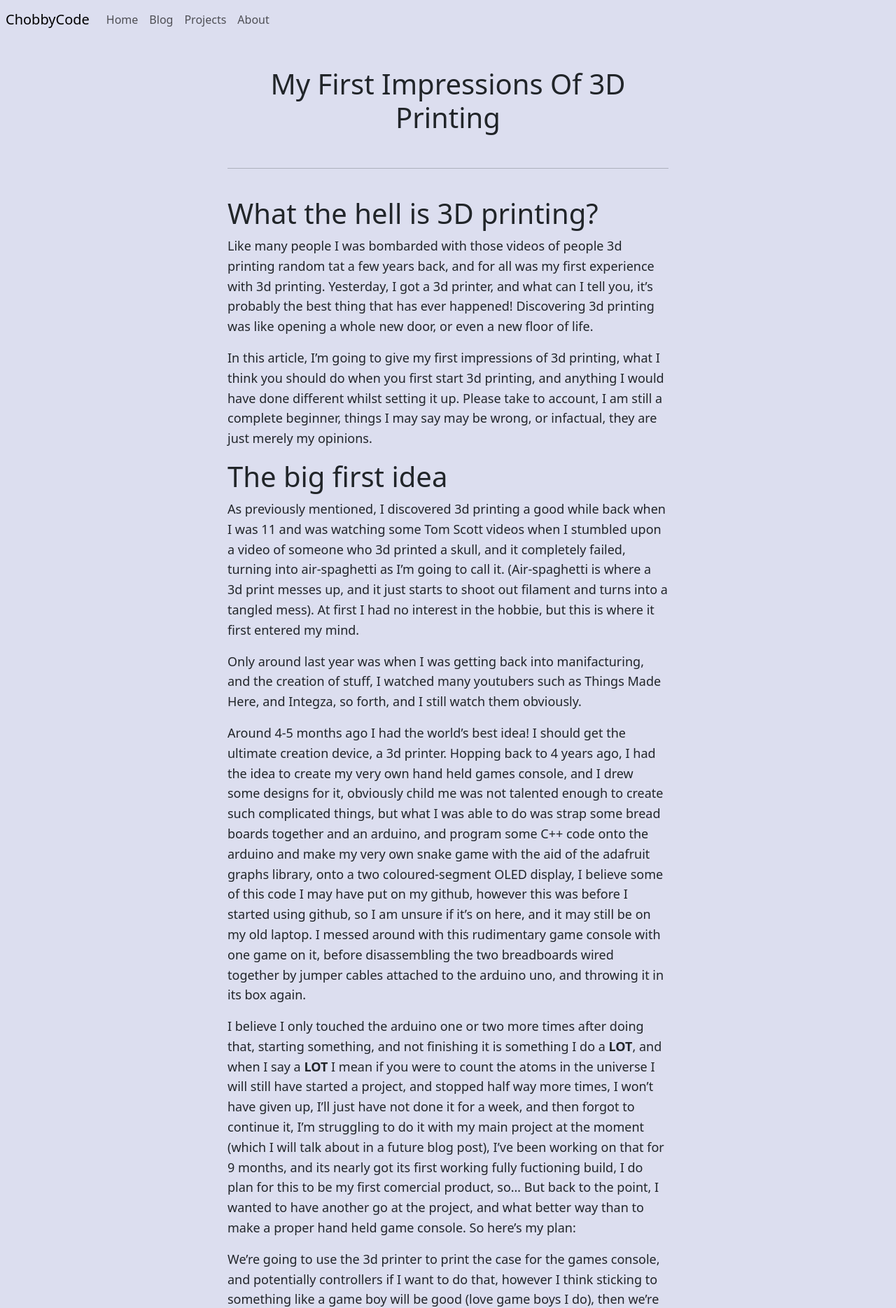
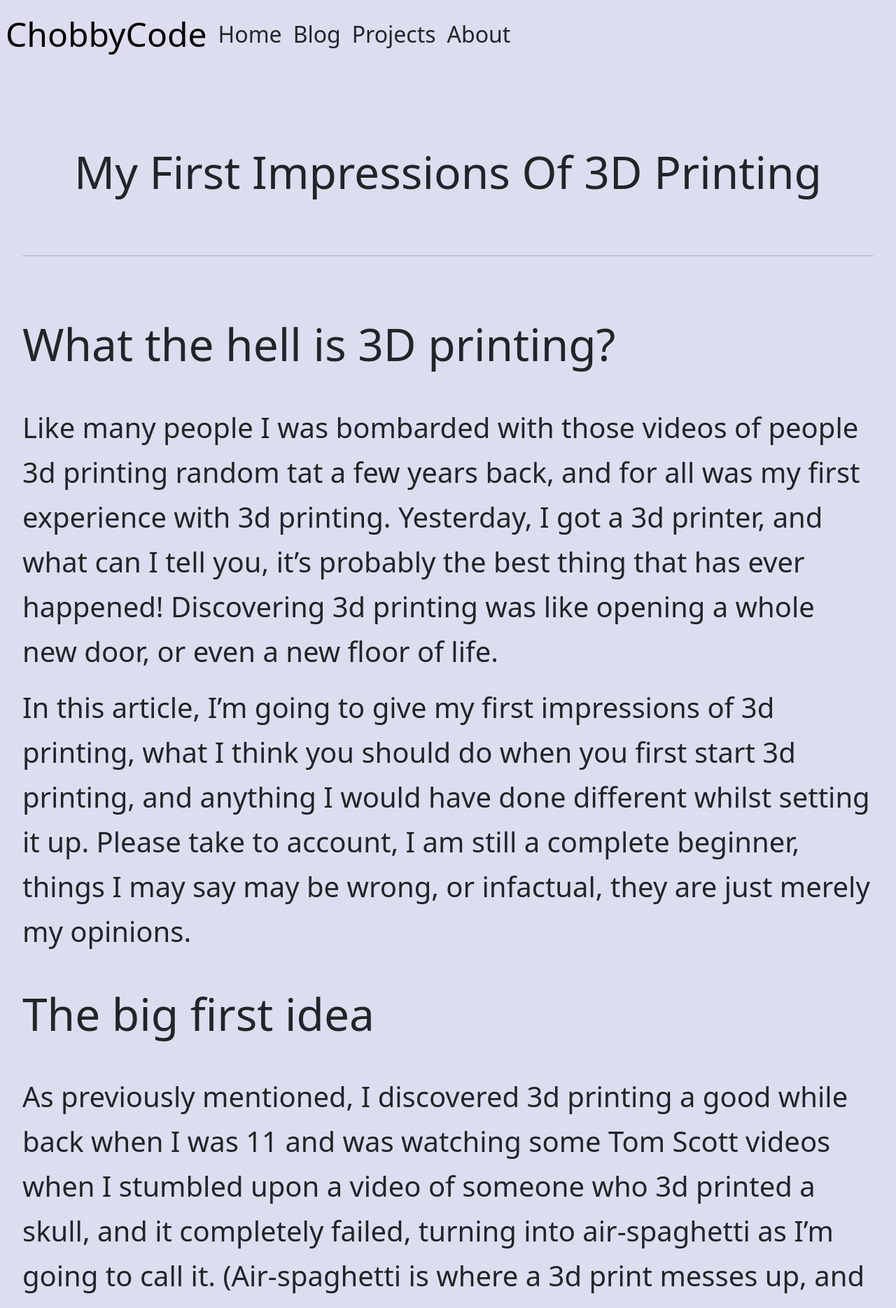
Before and after one commit to ChobbyCode/ChobbyCode.github.io, a Jekyll site: the page built from _posts/2024-12-26-3d-printing.md, in a window 1280 px wide. Shown: the top 1869 px of the page at 70% size. Built offline with Jekyll 4.4.1, drawn with Linux system fonts in a browser that asks for light colours; some of the changed text lies outside the part shown.

Commit message:
Fixed some stuff I didn't like, and made it more mobile friendly

```diff
--- a/_config.yml
+++ b/_config.yml
@@ -18,13 +18,13 @@
 # You can create any custom variable you would like, and they will be accessible
 # in the templates via {{ site.myvariable }}.
 
-title: Your awesome title
-email: techplainbuisness@gmail.com
+title: ChobbyCode
+email: jacobhadfield99@gmail.com
 description: >- # this means to ignore newlines until "baseurl:"
 
 baseurl: "" # the subpath of your site, e.g. /blog
 url: "" # the base hostname & protocol for your site, e.g. http://example.com
-twitter_username:
+twitter_username: Chobby98
 github_username: ChobbyCode
 
 # Build settings
--- a/_includes/NavBar.html
+++ b/_includes/NavBar.html
@@ -1,14 +1,13 @@
-<nav class="navbar navbar-expand-lg">
+<nav class="navbar navbar-expand-lg position-fixed" style="top: 0;">
   <a class="navbar-brand ps-2" href="/">ChobbyCode</a>
-  <button class="navbar-toggler" type="button" data-toggle="collapse" data-target="#navbarNav" aria-controls="navbarNav" aria-expanded="false" aria-label="Toggle navigation">
+  <!-- <button class="navbar-toggler" type="button" data-toggle="collapse" data-target="#navbarNav" aria-controls="navbarNav" aria-expanded="false" aria-label="Toggle navigation">
     <span class="navbar-toggler-icon"></span>
-  </button>
-  <div class="collapse navbar-collapse" id="navbarNav">
-    <ul class="navbar-nav">
+  </button> -->
+  <div class="navbar" id="navbarNav">
       <li class="nav-item active">
         <a class="nav-link" href="/">Home</a>
       </li>
-      <li class="nav-item active">
+        <li class="nav-item active">
         <a class="nav-link" href="/blog">Blog</a>
       </li>
       <li class="nav-item active">
@@ -17,6 +16,5 @@
       <li class="nav-item active">
         <a class="nav-link" href="/about">About</a>
       </li>
-    </ul>
   </div>
 </nav>
--- a/_layouts/post.html
+++ b/_layouts/post.html
@@ -19,15 +19,11 @@
         {{ content }}
       </section>
 
-      <section class="h6 mt-5 text-muted text-center">
-        Written by Jacob (ChobbyCode) on {{ page.date }}
+      <section class="h6 mt-5 text-muted text-center date-written">
+        Written by Jacob Hadfield on the {{ page.date | date: "%A the %d of %B, %Y" }}
       </section>
-      <section class="h6 mt-2 text-muted text-center">
-        Made with
-        <svg onclick="alert('I listen to too much music :| I am listening to music whilst writing this!')" xmlns="http://www.w3.org/2000/svg" width="16" height="16" fill="currentColor" class="bi bi-spotify" viewBox="0 0 16 16">
-          <path d="M8 0a8 8 0 1 0 0 16A8 8 0 0 0 8 0m3.669 11.538a.5.5 0 0 1-.686.165c-1.879-1.147-4.243-1.407-7.028-.77a.499.499 0 0 1-.222-.973c3.048-.696 5.662-.397 7.77.892a.5.5 0 0 1 .166.686m.979-2.178a.624.624 0 0 1-.858.205c-2.15-1.321-5.428-1.704-7.972-.932a.625.625 0 0 1-.362-1.194c2.905-.881 6.517-.454 8.986 1.063a.624.624 0 0 1 .206.858m.084-2.268C10.154 5.56 5.9 5.419 3.438 6.166a.748.748 0 1 1-.434-1.432c2.825-.857 7.523-.692 10.492 1.07a.747.747 0 1 1-.764 1.288"/>
-        </svg>
-        in the United Kingdom.
+      <section class="h6 mt-2 text-muted text-center date-written">
+        <a href="https://github.com/ChobbyCode/ChobbyCode.github.io/issues" class="text-muted">Discuss this post on Github</a>
       </section>
     </div>
 
--- a/index.html
+++ b/index.html
@@ -5,5 +5,5 @@ layout: default
 
 
 <script>
-  window.location.replace("https://chobbycode.github.io/blog");
+  window.location.replace("/blog");
 </script>
--- a/styles.css
+++ b/styles.css
@@ -8,24 +8,16 @@ li {
   display: inline-block;
 }
 
+.nav-item {
+  margin-right: 1rem;
+}
+
 section {
   padding-bottom: 1.5rem;
 }
 
-.content {
-  margin: 40px auto;
-  max-width: 650px;
-  line-height: 1.6;
-  font-size: 18px;
-  color: inherit;
-  padding: 0 10px;
-  min-height: 100vh;
-}
-
 .blog-post {
   padding: 1rem;
-  max-height: 10rem;
-  min-height: 10rem;
   border-bottom: solid 1px #4D4D4D;
 }
 
@@ -43,3 +35,55 @@ section {
 .name-spot {
   margin-bottom: 4rem;
 }
+
+@media (max-width: 1500px) {
+  .content {
+    margin: 1rem auto;
+    max-width: 100%;
+    line-height: 1.6;
+    font-size: 2.5rem;
+    color: inherit;
+    padding-left: 2rem;
+    padding-right: 2rem;
+    margin-top: 10rem;
+
+    max-height: 90vh;
+    overflow-y: scroll;
+  }
+
+  body {
+    overflow: hidden;
+  }
+
+  h1 {
+    font-size: 4rem !important;
+    margin-top: 1rem !important;
+    margin-bottom: 1rem !important;
+    padding-top: 2rem !important;
+    padding-bottom: 2rem !important;
+  }
+
+  .date-written {
+    font-size: 2rem !important;
+  }
+
+  .navbar-brand {
+    font-size: 3rem !important;
+  }
+
+  .nav-link {
+    font-size: 2rem !important;
+  }
+
+}
+@media (min-width: 1500px) {
+  .content {
+    margin: 40px auto;
+    max-width: 650px;
+    line-height: 1.6;
+    font-size: 1.125rem;
+    color: inherit;
+    padding: 0 10px;
+    min-height: 100vh;
+  }
+}
```
Also changed, not shown: blog.html (+6 -2 lines), Gemfile.lock, favicon.jpg (added).
